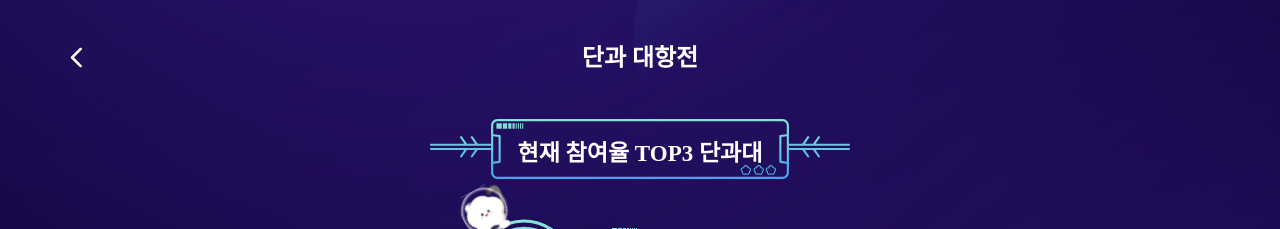
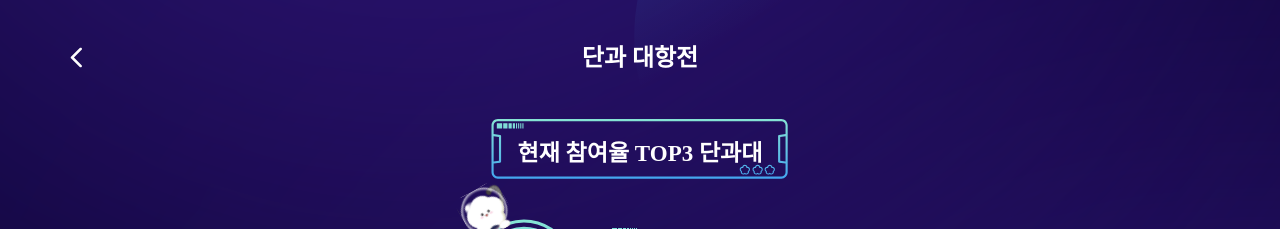
Before and after one commit to seojin-kim12/uniVERSE_frontend_, a React (Create React App) app: page /CompetDetail in a window 1280 px wide. Shown: the top 229 px of the page. Built offline with nearby package versions, Linux system fonts and the light colour scheme.

Commit message:
fix.titlebar수정

```diff
--- a/src/pages/CompetDetail.jsx
+++ b/src/pages/CompetDetail.jsx
@@ -251,7 +251,7 @@ const CompetDetail = () => {
           </Box>
           <TitleBar>
             <img
-              src={`${process.env.PUBLIC_URL}/images/titlebar.svg`}
+              src={`${process.env.PUBLIC_URL}/images/titlebar2.svg`}
               style={{
                 width: "100%",
                 height: "auto",
```
Also changed, not shown: public/images/titlebar2.svg (added).
